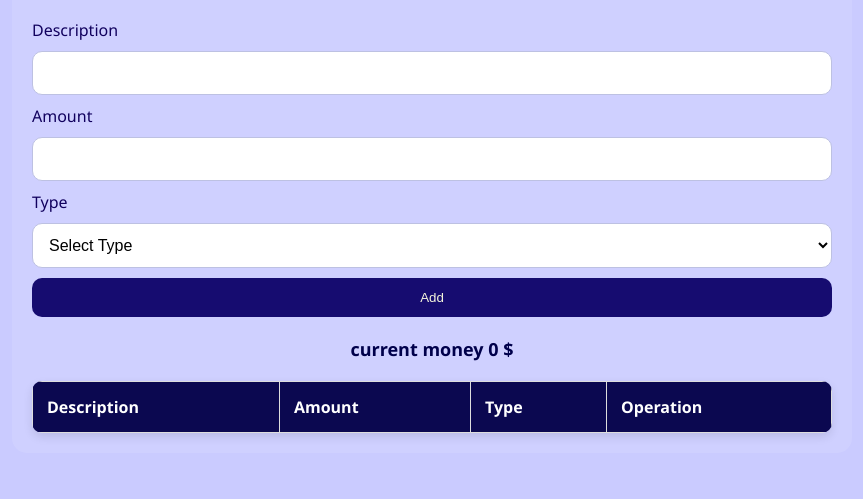
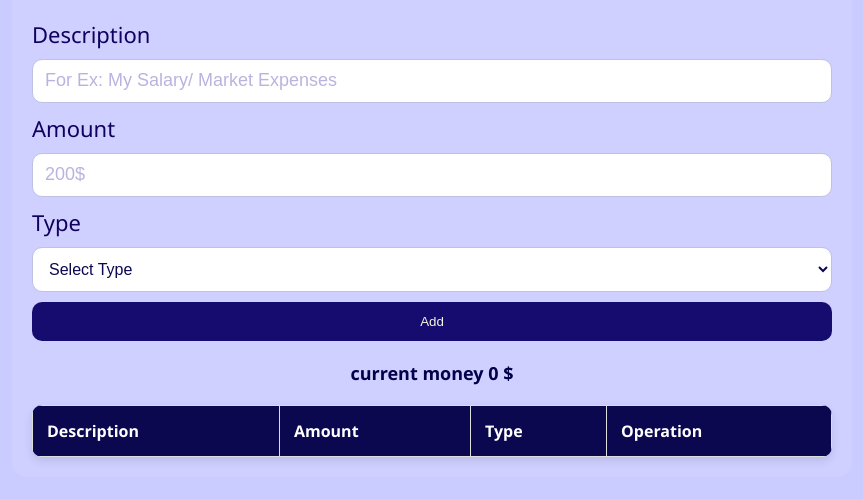
Before and after one commit to WA3D2000/mahfazty, a plain HTML site: page index.html in a window 1280 px wide. Shown: the part 107-606 px from the top of the page, without its empty margins (208-1071 px from the left). Drawn offline with Linux system fonts and the light colour scheme.

Commit message:
Add files via upload

```diff
--- a/index.html
+++ b/index.html
@@ -33,7 +33,8 @@
     }
 
     label {
-      font-size: 16px;
+      font-size: 22px;
+      font-weight: 500;
       color: rgb(17, 0, 94);
       text-transform: capitalize;
     }
@@ -45,8 +46,16 @@
       border-radius: 10px;
       outline: none;
       font-size: 16px;
+      color: #0b0850;
     }
 
+
+    input::placeholder{
+         font-size: 18px;
+        font-weight: 100;
+        color: rgba(40, 8, 155, 0.308);
+        text-transform: capitalize;
+    }
     select {
       background-color: white;
     }
@@ -142,10 +151,10 @@
 
     <form id="transaction-form">
       <label for="description">Description</label>
-      <input type="text" id="description" required />
+      <input type="text" id="description" required placeholder="for ex: my salary/ market expenses " />
 
       <label for="amount">Amount</label>
-      <input type="number" id="amount" required />
+      <input type="number" id="amount" required placeholder="200$"/>
 
       <label for="type">Type</label>
       <select id="type" required>
```
